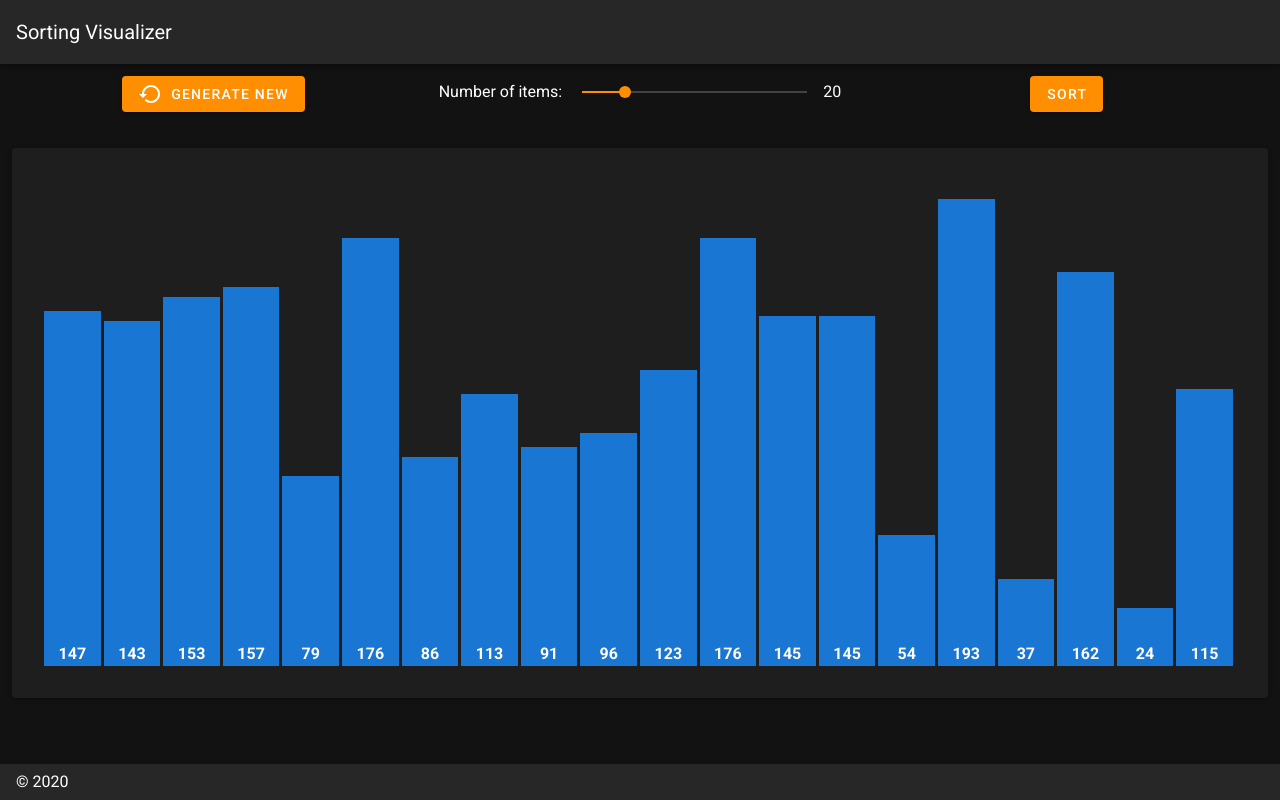
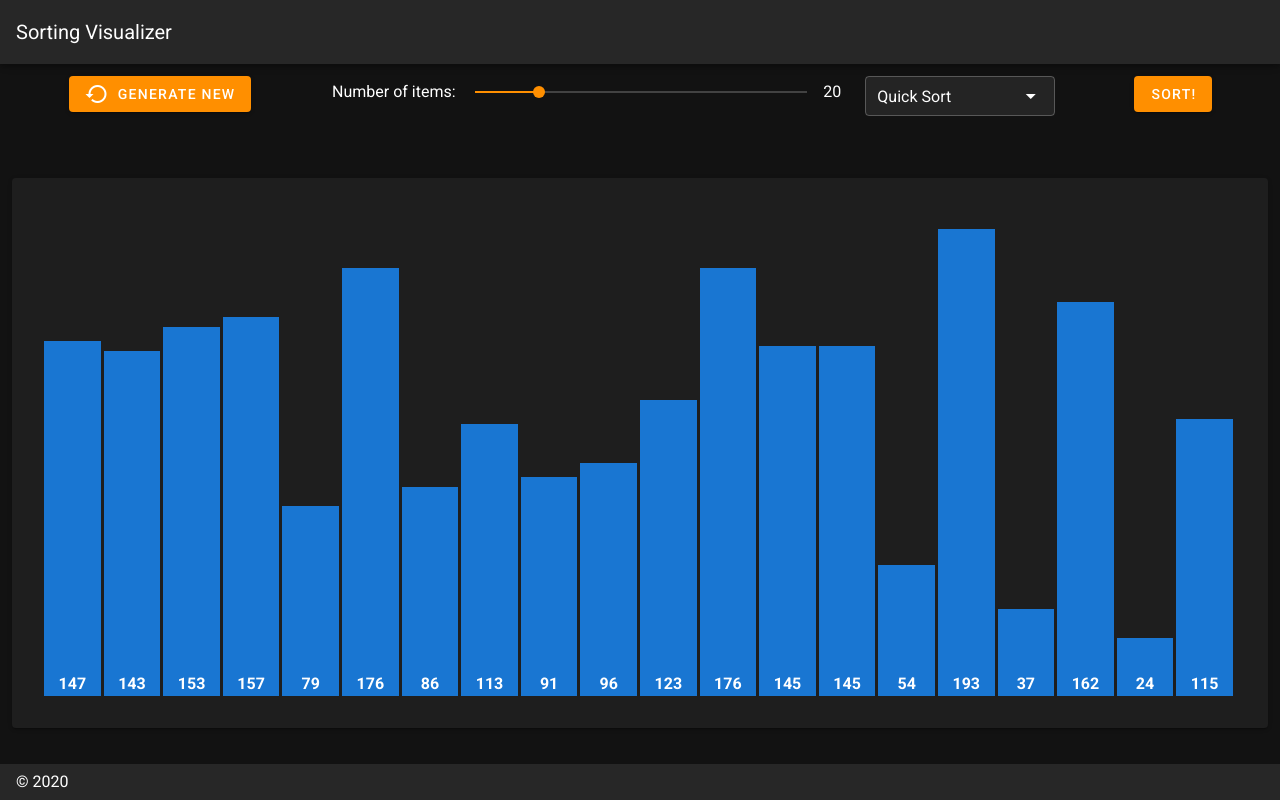
Before and after one commit to jonnytullis/sorting-visualizer-nuxt, a Nuxt app: page / in a window 1280 px wide. Built offline with nearby package versions, Linux system fonts and the light colour scheme.

Commit message:
Added sort type selector

```diff
--- a/pages/index.vue
+++ b/pages/index.vue
@@ -11,7 +11,7 @@
           </v-btn>
         </v-layout>
       </v-col>
-      <v-col>
+      <v-col cols="5">
         <v-layout align-center justify-center>
           <span>Number of items: &nbsp;&nbsp;</span>
           <v-slider
@@ -25,10 +25,21 @@
           &nbsp; {{ numNodes }}
         </v-layout>
       </v-col>
-      <v-col>
+      <v-col cols="2">
         <v-layout justify-center>
-          <v-btn color="amber darken-3" @click="quickSort">
-            Sort
+          <v-select
+            v-model="selectedSortType"
+            :items="sortTypes"
+            filled
+            outlined
+            dense
+          />
+        </v-layout>
+      </v-col>
+      <v-col cols="2">
+        <v-layout justify-center>
+          <v-btn color="amber darken-3" @click="sort">
+            Sort!
           </v-btn>
         </v-layout>
       </v-col>
@@ -47,13 +58,20 @@ export default {
   },
   data () {
     return {
-      numNodes: 20
+      numNodes: 20,
+      sortTypes: ['Quick Sort', 'Merge Sort', 'Heap Sort', 'Bubble Sort'],
+      selectedSortType: 'Quick Sort'
     }
   },
   methods: {
     generateNewArray () {
       if (this.$refs.sortTable) {
         this.$refs.sortTable.generateNewArray()
+      }
+    },
+    sort () {
+      if (this.selectedSortType === 'Quick Sort') {
+        this.quickSort()
       }
     },
     quickSort () {
```
